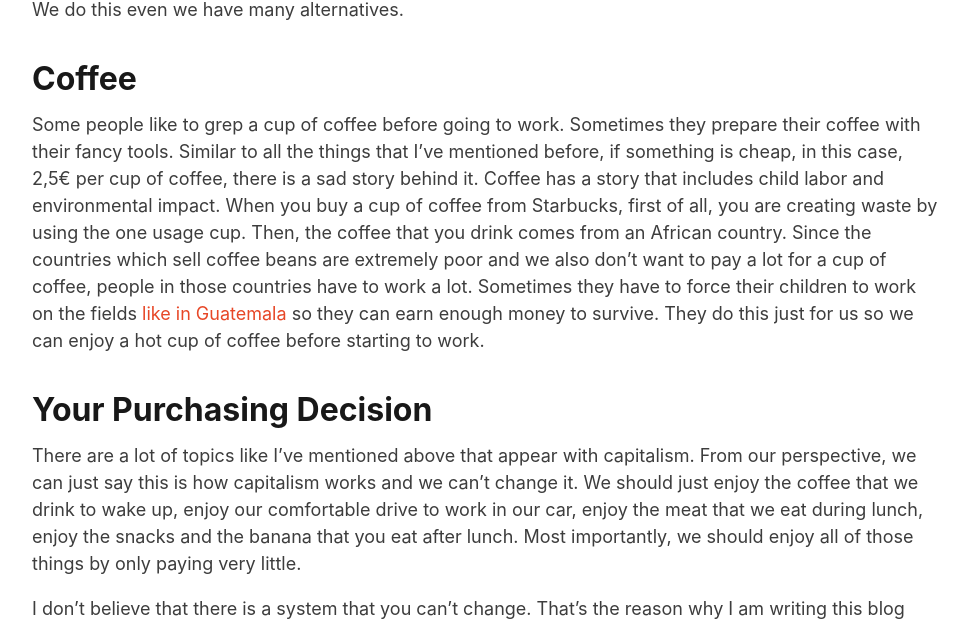
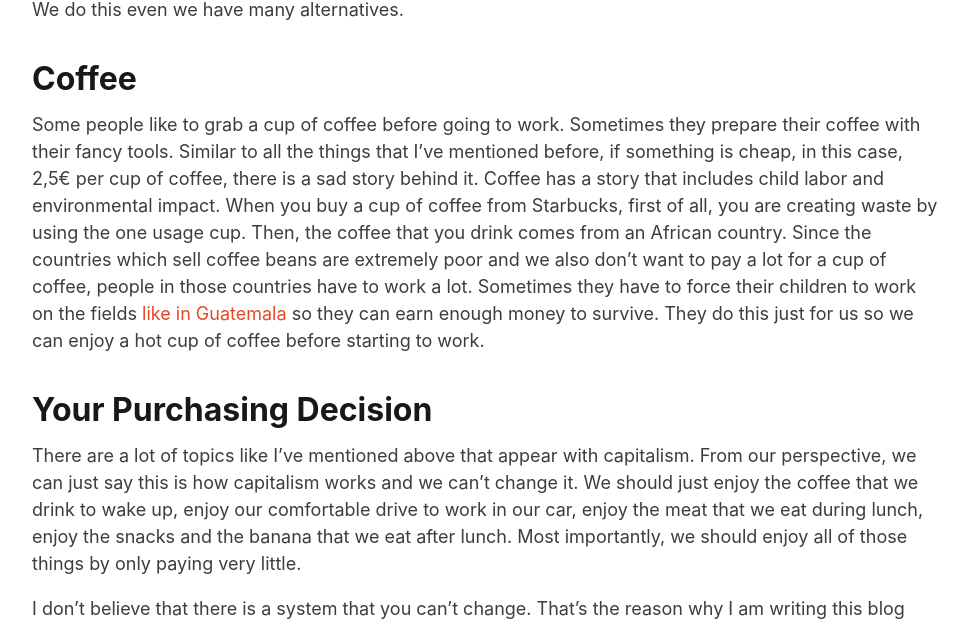
Before and after one commit to mertbulan/mertbulan.github.io, a Jekyll site: the page built from _posts/2020-03-21-should-we-enjoy-capitalism.md, in a window 1280 px wide and 900 px high, scrolled down 3364 px. Shown: the part 146-772 px from the top of the window, without its empty margins (64-1032 px from the left). Built offline with Jekyll 4.4.1, drawn with Linux system fonts in a browser that asks for light colours; comment, search, counter and statistics services are not loaded.

Commit message:
fix typo

```diff
--- a/_posts/2020-03-21-should-we-enjoy-capitalism.md
+++ b/_posts/2020-03-21-should-we-enjoy-capitalism.md
@@ -36,13 +36,13 @@ When you look at Russia and Saudi Arabia, you will see one common thing, their e
 ## Coffee
 
 
-Some people like to grep a cup of coffee before going to work. Sometimes they prepare their coffee with their fancy tools. Similar to all the things that I've mentioned before, if something is cheap, in this case, 2,5€ per cup of coffee, there is a sad story behind it. Coffee has a story that includes child labor and environmental impact. When you buy a cup of coffee from Starbucks, first of all, you are creating waste by using the one usage cup. Then, the coffee that you drink comes from an African country. Since the countries which sell coffee beans are extremely poor and we also don't want to pay a lot for a cup of coffee, people in those countries have to work a lot. Sometimes they have to force their children to work on the fields [like in Guatemala](https://www.theguardian.com/business/2020/mar/01/children-work-for-pittance-to-pick-coffee-beans-used-by-starbucks-and-nespresso) so they can earn enough money to survive. They do this just for us so we can enjoy a hot cup of coffee before starting to work.
+Some people like to grab a cup of coffee before going to work. Sometimes they prepare their coffee with their fancy tools. Similar to all the things that I've mentioned before, if something is cheap, in this case, 2,5€ per cup of coffee, there is a sad story behind it. Coffee has a story that includes child labor and environmental impact. When you buy a cup of coffee from Starbucks, first of all, you are creating waste by using the one usage cup. Then, the coffee that you drink comes from an African country. Since the countries which sell coffee beans are extremely poor and we also don't want to pay a lot for a cup of coffee, people in those countries have to work a lot. Sometimes they have to force their children to work on the fields [like in Guatemala](https://www.theguardian.com/business/2020/mar/01/children-work-for-pittance-to-pick-coffee-beans-used-by-starbucks-and-nespresso) so they can earn enough money to survive. They do this just for us so we can enjoy a hot cup of coffee before starting to work.
 
 
 
 ## Your Purchasing Decision
 
-There are a lot of topics like I've mentioned above that appear with capitalism. From our perspective, we can just say this is how capitalism works and we can't change it. We should just enjoy the coffee that we drink to wake up, enjoy our comfortable drive to work in our car, enjoy the meat that we eat during lunch, enjoy the snacks and the banana that you eat after lunch. Most importantly, we should enjoy all of those things by only paying very little.
+There are a lot of topics like I've mentioned above that appear with capitalism. From our perspective, we can just say this is how capitalism works and we can't change it. We should just enjoy the coffee that we drink to wake up, enjoy our comfortable drive to work in our car, enjoy the meat that we eat during lunch, enjoy the snacks and the banana that we eat after lunch. Most importantly, we should enjoy all of those things by only paying very little.
 
 I don't believe that there is a system that you can't change. That's the reason why I am writing this blog post. I am not trying to criticize people who drink coffee or eat meat. I am writing this because instead of just enjoying the current state of capitalism, I believe that we can change it in a good way. In the end, it is all about our purchasing decisions. Before buying things which harm animals or the environment or the people or the children and so on, we can always try to find alternative products. We can make research before buying something. We can become [a conscious consumer](https://medium.com/naturehub/what-is-a-conscious-consumer-and-why-does-it-matter-4b7a14ca08fc). Once we make our buying decisions thoughtfully, all the companies which have bad practices will need to change. Otherwise, they will be gone.
 
```
